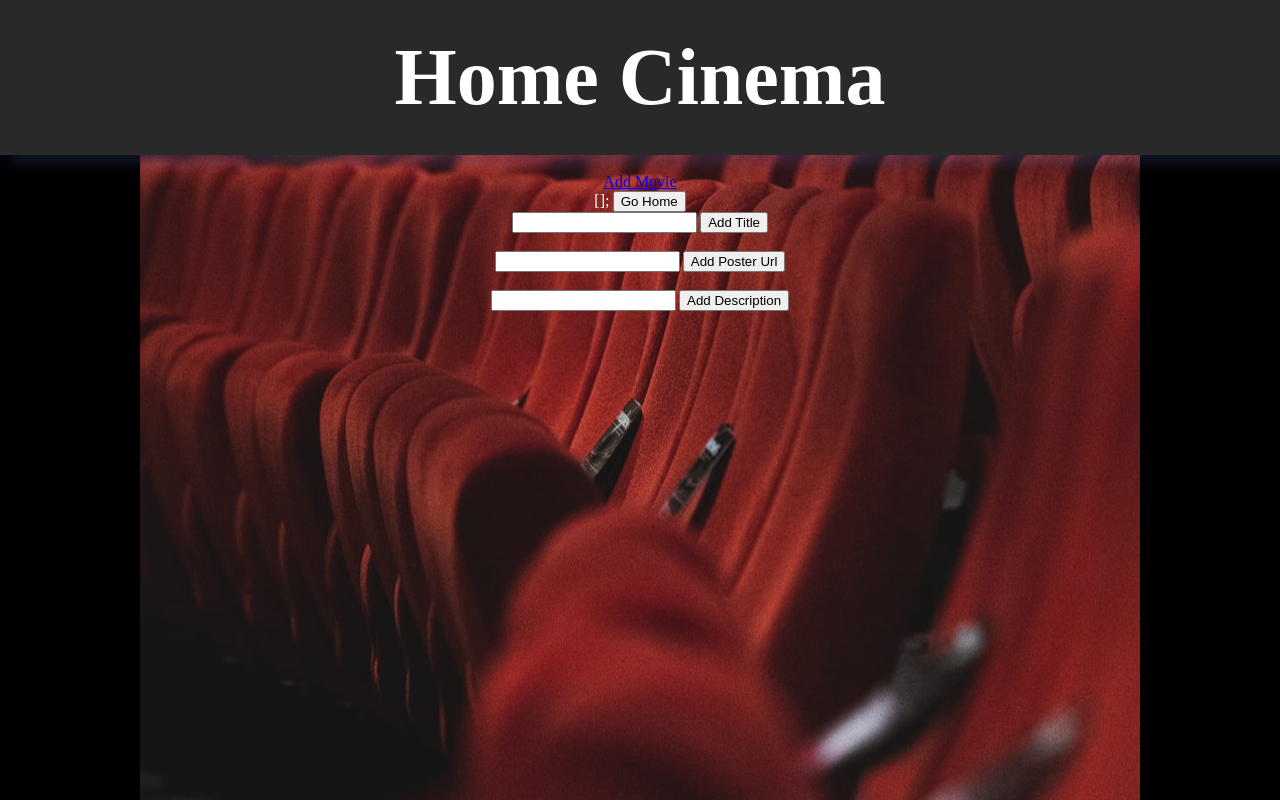
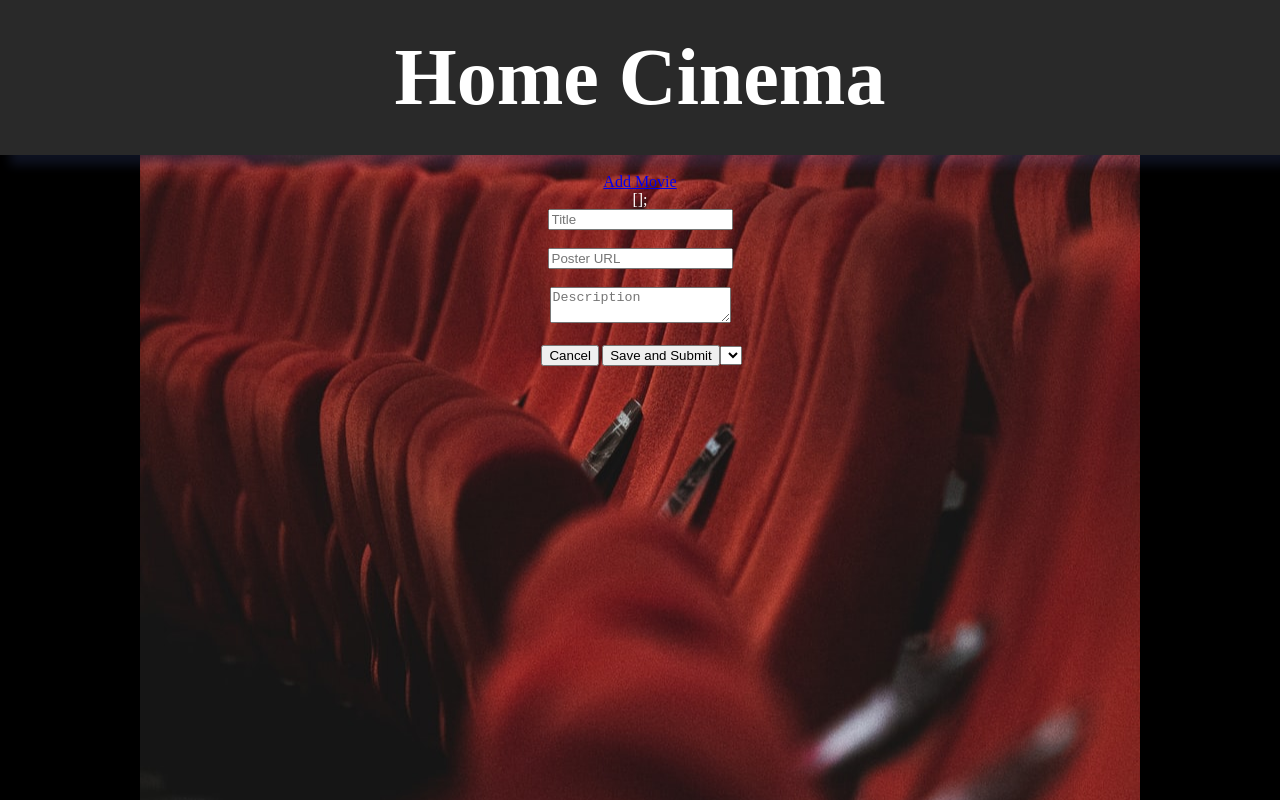
Before and after one commit to yyerthao/movie-sagas, a React (Create React App) app: page /#/movie in a window 1280 px wide. Built offline with nearby package versions, Linux system fonts and the light colour scheme; no server answers; a web font is replaced by a local one.

Commit message:
Removed individual buttons for each input form, consolidated to submit button

```diff
--- a/src/components/Movie/Movie.jsx
+++ b/src/components/Movie/Movie.jsx
@@ -1,6 +1,7 @@
 import React, { Component } from 'react';
 import { connect } from 'react-redux';
 import './Movie.css';
+
 
 class Movie extends Component {
 
@@ -12,7 +13,7 @@ state = {
     title: '',
     poster: '',
     description: '',
-    genre: '1'
+    genre: ''
 }
 
 // must utilizie componentDidMount to fetch all genres
@@ -22,10 +23,10 @@ componentDidMount(){
 }
 
 // function to bring user back to home
-goHome = () => {
-    console.log('Inside goHome button')
-    this.props.history.push('/');
-}
+// goHome = () => {
+//     console.log('Inside goHome button')
+//     this.props.history.push('/');
+// }
 
 //  handleChange function to handle all input changes
 handleChange = (event, input) => {
@@ -37,6 +38,27 @@ handleChange = (event, input) => {
 }
 
 
+// brings user back to landing page, home
+cancelSubmit = () => {
+    this.props.history.push('/');
+// would we dispatch to a reducer to clear array?
+}
+
+
+// function to collect all details from user and save to DB
+submitMovie = () => {
+    this.props.dispatch({type: 'POST_MOVIE', payload: this.state});
+    this.setState({
+        title: '',
+        poster: '',
+        description: '',
+        genre: ''
+    })
+    // after clicking on button 'Save', go back to main to see if movie was uploaded to list
+    this.props.history.push('/');
+}
+
+
     render() {
         return (
             <div>
@@ -44,21 +66,25 @@ handleChange = (event, input) => {
                 is being sent back from database */}
                 {JSON.stringify(this.props.reduxState.genres)};
                 {/* button to take user back home */}
-                <button onClick={this.goHome}>Go Home</button>
+                {/* <button onClick={this.goHome}>Go Home</button> */}
                 <br></br>
 
                 {/* applying handleTitle function to input form */}
-                <input onChange={this.handleChange}></input>
+                <input placeholder="Title" onChange={(event)=> this.handleChange(event, 'title')}></input>
                 {/* button to add title, will dispatch to post with saga then to reducer */}
-                <button onClick={this.addMovieDetails}>Add Title</button>
                 <br></br>
                 <br></br>
-                <input onChange={this.handleChange}></input>
-                <button onClick={this.addMovieDetails}>Add Poster Url</button>
+                <input placeholder="Poster URL" onChange={(event)=> this.handleChange(event, 'poster')}></input>
                 <br></br>
                 <br></br>
-                <input onChange={this.handleChange}></input>
-                <button onClick={this.addMovieDetails}>Add Description</button>
+                <textarea placeholder="Description" onChange={(event)=> this.handleChange(event, 'description')}></textarea>
+                <br></br>
+                <br></br>
+                <button onClick={this.cancelSubmit}>Cancel</button>
+                <button onClick={this.submitMovie}>Save and Submit</button>
+
+
+                <select value={this.state.genre} onChange={(event)=> this.handleChange(event, 'genre')}></select>
 
 
 
```
